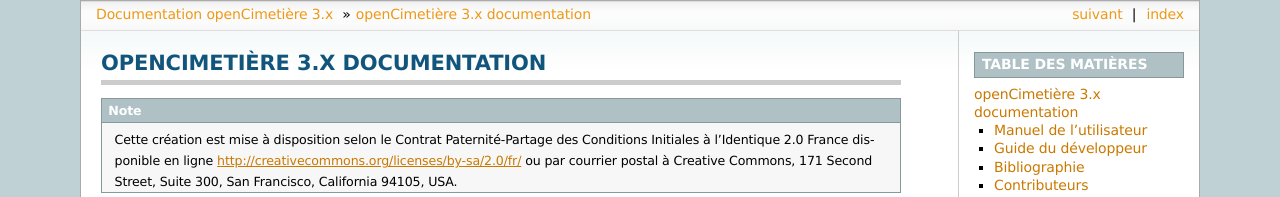
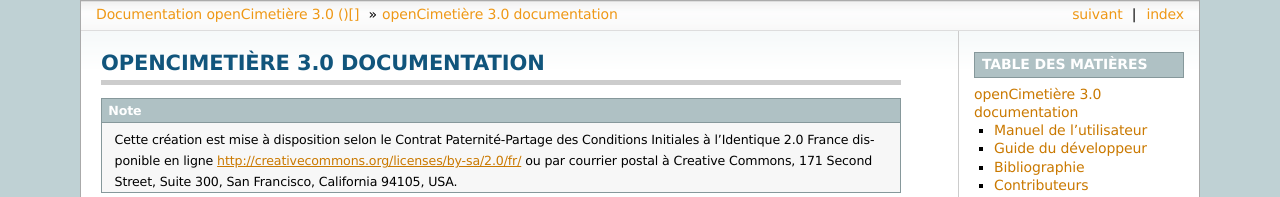
Before and after one commit to KevinFoisnet/opencimetiere-documentation, a Sphinx documentation site: the page built from source/index.rst, in a window 1280 px wide and 900 px high. Shown: the top 197 px of the window. Built offline with Sphinx 7.4.7, drawn with Linux system fonts in a browser that asks for light colours; some of the changed text lies outside the part shown.

Commit message:
Mise à jour des numéros de version et de release

```diff
--- a/source/conf.py
+++ b/source/conf.py
@@ -48,9 +48,9 @@
 # built documents.
 #
 # The short X.Y version.
-version = '3.x'
+version = 'trunk'
 # The full version, including alpha/beta/rc tags.
-release = '3.x'
+release = '3.0 ()[]'
 
 # The language for content autogenerated by Sphinx. Refer to documentation
 # for a list of supported languages.
--- a/source/index.rst
+++ b/source/index.rst
@@ -2,7 +2,7 @@
    sphinx-quickstart on Wed Jul 20 17:30:38 2011.
 
 ===============================
-openCimetière 3.x documentation
+openCimetière 3.0 documentation
 ===============================
 
 .. note::
```
